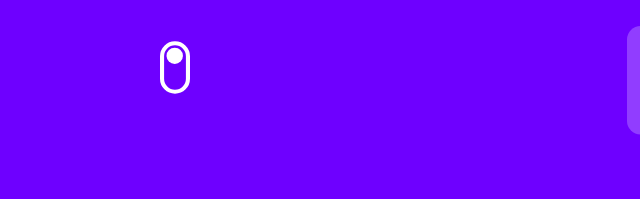
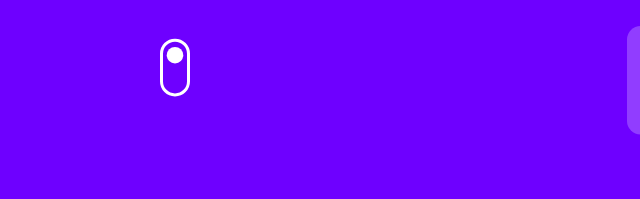
Before and after one commit to pcf26536/pcf26536.github.io, a plain HTML site: page index.html in a window 1280 px wide. Shown: the part 452-651 px from the top of the page, 0-640 px from the left. Drawn offline with Linux system fonts and the light colour scheme.

Commit message:
update scroll icon code

```diff
--- a/index.html
+++ b/index.html
@@ -36,10 +36,13 @@
                 <span>👇</span>
                 <p>Meet Wainaina Gichuhi</p>
             </div>
-            <svg class="scroll" width="44" height="77" viewBox="0 0 44 77" fill="none" xmlns="http://www.w3.org/2000/svg">
-                <g id="Group 1">
-                <rect id="Rectangle 3" x="3" y="3" width="38" height="71" rx="19" stroke="white" stroke-width="6"/>
-                <ellipse id="Ellipse 1" cx="21.6" cy="21.433" rx="12" ry="11.9072" fill="white"/>
+            <svg class="scroll stagger1" width="40" height="77" viewBox="0 0 40 77">
+                <g id="scroll" transform="translate(-253 -787)">
+                  <g id="Rectangle_12" data-name="Rectangle 12" transform="translate(253 787)" fill="none" stroke="#fff" stroke-width="4">
+                    <rect width="40" height="77" rx="20" stroke="none"/>
+                    <rect x="2" y="2" width="36" height="73" rx="18" fill="none"/>
+                  </g>
+                  <circle class="circle" id="Ellipse_1" data-name="Ellipse 1" cx="11" cy="11" r="11" transform="translate(262 798)" fill="#fff"/>
                 </g>
             </svg>
         </div>
```
